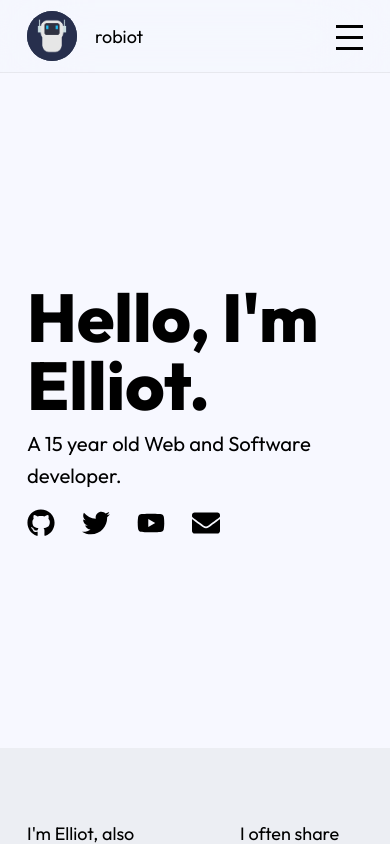
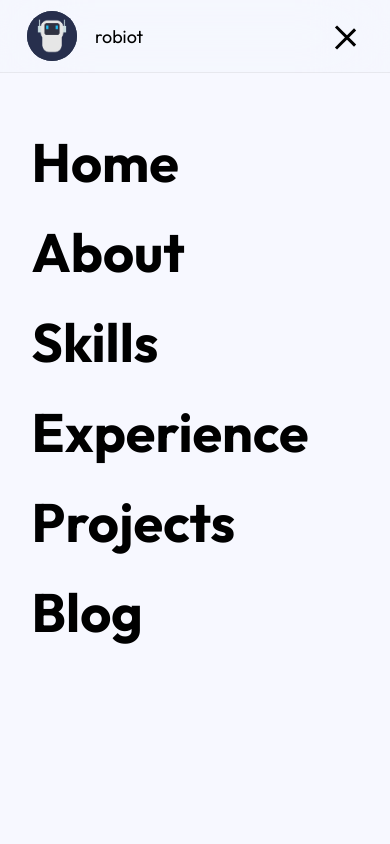
Before and after one commit to robiot/website-04, a Next.js app: page / in a window 390 px wide. Both pictures are taken after a click on the button 349 px from the left and 36 px from the top of the page. Shown: the top 844 px of the page. Built offline with nearby package versions, Linux system fonts and the light colour scheme.

Commit message:
Introduce navbar

```diff
--- /dev/null
+++ b/src/components/Assembled/Navbar/Dropdown.tsx
@@ -0,0 +1,65 @@
+import { LinksData, LinksDataType, LinksSection2Data } from "@utils/constants";
+import { cx } from "@utils/cx";
+import {
+    FadeContainer,
+    mobileNavItemSideways,
+} from "@utils/framerMotionVariants";
+import { motion } from "framer-motion";
+import Link from "next/link";
+import { Dispatch, FC, SetStateAction } from "react";
+
+const getLinks = (
+    links: LinksDataType,
+    setDropdownActive: Dispatch<SetStateAction<boolean>>
+): JSX.Element[] => {
+    return links.map((link, index) => {
+        return (
+            <Link href={link.to} passHref key={`dropdown_link:${link.name}`}>
+                <motion.button
+                    variants={mobileNavItemSideways}
+                    className={cx(
+                        "py-4 px-7 text-5xl font-bold text-black hover:text-blue",
+                        index == links.length - 1 && "last"
+                    )}
+                    onClick={() => {
+                        setDropdownActive(false);
+                    }}
+                    tabIndex={0}
+                >
+                    {link.name}
+                </motion.button>
+            </Link>
+        );
+    });
+};
+
+export const Dropdown: FC<{
+    dropdownActive: boolean;
+    setDropdownActive: Dispatch<SetStateAction<boolean>>;
+}> = (properties) => {
+    return (
+        <div
+            className={cx(
+                "fixed left-0 z-40 h-[calc(100%-4rem)] w-full bg-grey3 transition-[top] duration-200 ease-in-out",
+                properties.dropdownActive ? "top-16" : "-top-full"
+            )}
+        >
+            {properties.dropdownActive && (
+                <motion.div
+                    initial="hidden"
+                    whileInView="visible"
+                    variants={FadeContainer}
+                    animate="visible"
+                    exit="hidden"
+                    // viewport={{ once: true }}
+                    className="pt-10 h-full flex flex-col items-start"
+                >
+                    {getLinks(LinksData, properties.setDropdownActive)}
+
+                    {/* <Divider /> */}
+                    {getLinks(LinksSection2Data, properties.setDropdownActive)}
+                </motion.div>
+            )}
+        </div>
+    );
+};
--- a/src/components/Assembled/Navbar/Dropdown/Dropdown.tsx
+++ /dev/null
@@ -1,126 +0,0 @@
-import { LinksData, LinksDataType, LinksSection2Data } from "src/utils/constants";
-import {
-    FadeContainer,
-    mobileNavItemSideways,
-} from "src/utils/framerMotionVariants";
-import { cx } from "src/utils/utils";
-import { motion } from "framer-motion";
-import Link from "next/link";
-import { Dispatch, FC, SetStateAction } from "react";
-import styled from "styled-components";
-
-const getLinks = (
-    links: LinksDataType,
-    setDropdownActive: Dispatch<SetStateAction<boolean>>
-): JSX.Element[] => {
-    return links.map((link, index) => {
-        return (
-            <Link href={link.to} passHref key={`dropdown_link:${link.name}`}>
-                {/* eslint-disable-next-line styled-components-a11y/anchor-is-valid, styled-components-a11y/anchor-is-valid, styled-components-a11y/click-events-have-key-events*/}
-                <Item
-                    variants={mobileNavItemSideways}
-                    className={cx(index == links.length - 1 && "last")}
-                    onClick={() => {
-                        setDropdownActive(false);
-                    }}
-                    tabIndex={0}
-                    role="button"
-                >
-                    {link.name}
-                </Item>
-            </Link>
-        );
-    });
-};
-
-export const Dropdown: FC<{
-    dropdownActive: boolean;
-    setDropdownActive: Dispatch<SetStateAction<boolean>>;
-}> = (properties) => {
-    return (
-        <Wrapper className={properties.dropdownActive ? "open" : ""}>
-            {properties.dropdownActive && (
-                <DropdownItemsWrapper
-                    initial="hidden"
-                    whileInView="visible"
-                    variants={FadeContainer}
-                    animate="visible"
-                    exit="hidden"
-                    // viewport={{ once: true }}
-                >
-                    {getLinks(LinksData, properties.setDropdownActive)}
-
-                    <Divider />
-                    {getLinks(LinksSection2Data, properties.setDropdownActive)}
-                </DropdownItemsWrapper>
-            )}
-        </Wrapper>
-    );
-};
-
-const Wrapper = styled.div`
-    background-color: ${({ theme }) => theme.palette.primary.bg.from};
-    height: 100%;
-    width: 100%;
-
-    position: fixed;
-    left: 0;
-    z-index: 400;
-
-    display: flex;
-    flex-direction: column;
-
-    transition: top 0.2s ease-in-out;
-
-    top: -100%;
-    @media (min-width: ${({ theme }) => theme.breakpoints.large}) {
-        display: none;
-    }
-
-    &.open {
-        top: 0;
-    }
-
-    &.open * {
-        opacity: 1;
-    }
-`;
-
-const DropdownItemsWrapper = styled(motion.div)`
-    height: 100%;
-    display: flex;
-    flex-direction: column;
-    padding-top: 6rem;
-    @media (min-width: ${({ theme }) => theme.breakpoints.small}) {
-        padding-top: 0;
-        justify-content: center;
-    }
-`;
-
-const Item = styled(motion.a)`
-    padding: 15px 0 15px 20px;
-    font-weight: 700;
-    border: 0;
-
-    font-weight: 400;
-    font-size: ${({ theme }) => theme.font.size.normal};
-    color: ${({ theme }) => theme.palette.primary.fg};
-
-    text-decoration: none;
-
-    border-top: 1px solid ${({ theme }) => theme.palette.divider}AA;
-
-    &.last {
-        border-bottom: 1px solid ${({ theme }) => theme.palette.divider}AA;
-    }
-
-    @media (min-width: ${({ theme }) => theme.breakpoints.small}) {
-        padding-left: 4rem;
-
-        font-size: ${({ theme }) => theme.font.size.medium};
-    }
-`;
-
-const Divider = styled.div`
-    height: 50px;
-`;
--- a/src/components/Assembled/Navbar/Navbar.tsx
+++ b/src/components/Assembled/Navbar/Navbar.tsx
@@ -8,6 +8,8 @@ import { FadeContainer, popUp } from "@utils/framerMotionVariants";
 import { motion } from "framer-motion";
 import Link from "next/link";
 import { FC, useEffect, useState } from "react";
+
+import { Dropdown } from "./Dropdown";
 
 const LinkItem: FC<{ link: typeof LinksData[any] }> = ({ link }) => {
     return (
@@ -25,6 +27,9 @@ const LinkItem: FC<{ link: typeof LinksData[any] }> = ({ link }) => {
         </Link>
     );
 };
+
+const dropDownButtonDefaultClass =
+    "origin-[left_center] transition-[transform,top,width,opacity] duration-500 absolute h-[3px] w-full bg-black"; // some weird non tailwind stuff + normal stuff
 
 export const Navbar = () => {
     const [isTop, setIsTop] = useState(false);
@@ -83,8 +88,6 @@ export const Navbar = () => {
                                     );
                                 })}
                             </motion.div>
-
-                            {/* eslint-disable-next-line sonarjs/no-identical-functions */}
                         </div>
 
                         <button
@@ -96,18 +99,36 @@ export const Navbar = () => {
                                 setDropdownActive(!dropdownActive);
                             }}
                         >
-                            <span className="absolute top-0 h-[3px] w-full bg-black" />
-                            <span className="absolute top-1/2 h-[3px] w-full bg-black" />
-                            <span className="absolute top-full h-[3px] w-full bg-black" />
+                            <span
+                                className={cx(
+                                    dropDownButtonDefaultClass,
+                                    dropdownActive && "rotate-45",
+                                    "top-0"
+                                )}
+                            />
+                            <span
+                                className={cx(
+                                    dropDownButtonDefaultClass,
+                                    dropdownActive && "opacity-0 w-0",
+                                    "top-1/2"
+                                )}
+                            />
+                            <span
+                                className={cx(
+                                    dropDownButtonDefaultClass,
+                                    dropdownActive && "top-[90%] -rotate-45",
+                                    "top-full"
+                                )}
+                            />
                         </button>
                     </div>
                 </Container>
             </div>
 
-            {/* <Dropdown
+            <Dropdown
                 dropdownActive={dropdownActive}
                 setDropdownActive={setDropdownActive}
-            /> */}
+            />
         </>
     );
 };
```
